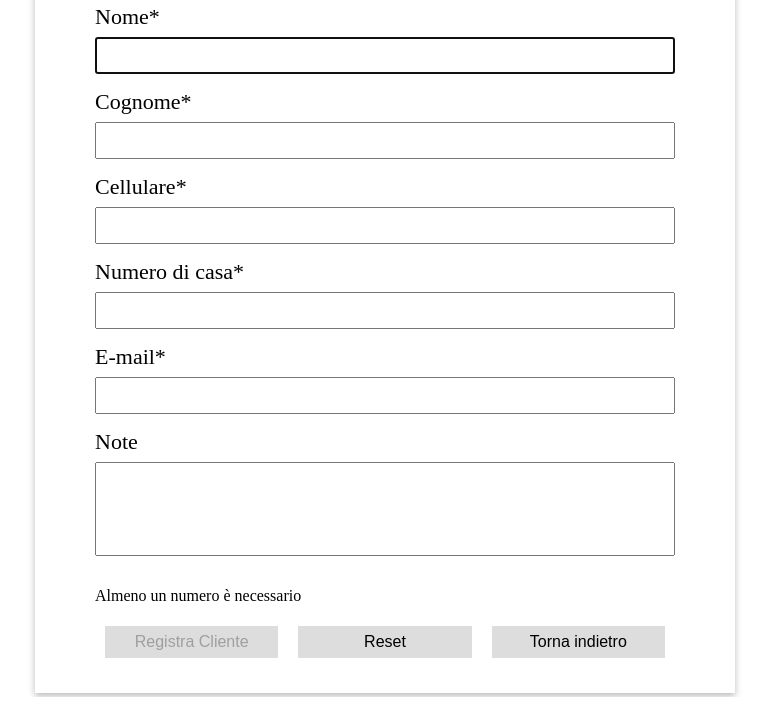
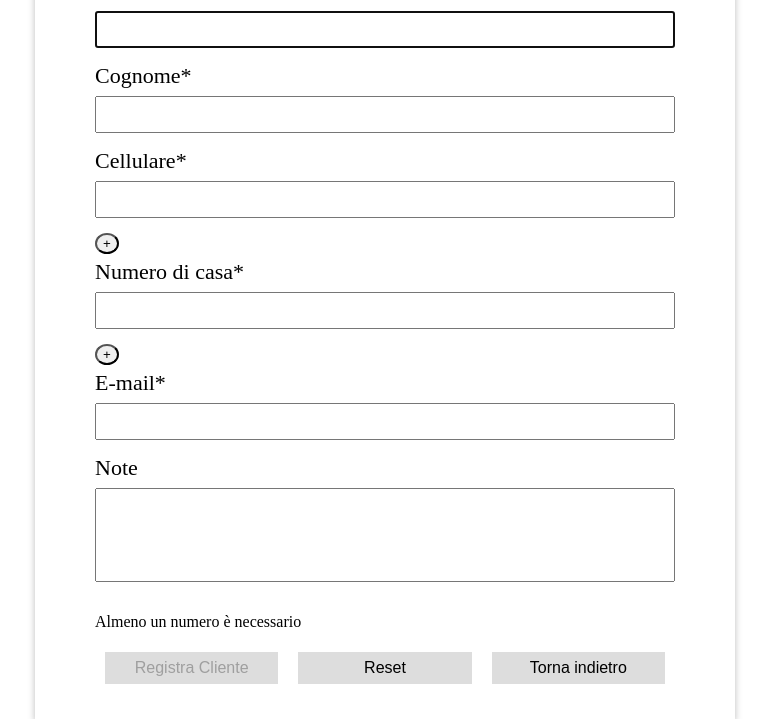
Before and after one commit to Marse9713/Lavoro_tesi, a plain HTML site: page gestionale_rhind/html/nuovo_utente.html in a window 1280 px wide. Shown: the part 103-822 px from the top of the page, without its empty margins (255-1024 px from the left). Before the commit the page ends 800 px from the top, so only its background shows below. Drawn offline with Linux system fonts and the light colour scheme.

Commit message:
aggiunta di nuovi input text e span

```diff
--- a/gestionale_rhind/css/nuovo_utente.css
+++ b/gestionale_rhind/css/nuovo_utente.css
@@ -58,3 +58,10 @@ body{
     border:none;
     background: #ddd;
 }
+
+.plus_cell{
+
+    border-radius: 50%;
+    margin-bottom: 5px;
+
+}
--- a/gestionale_rhind/html/nuovo_utente.html
+++ b/gestionale_rhind/html/nuovo_utente.html
@@ -40,14 +40,26 @@
             <input type="text" name="surname" id="surname" autocomplete="off" onkeydown="nexts(event)">
         </div>
 
-        <div class="phone text-field">
+        <div class="phone text-field" id="cell">
             <label>Cellulare*</label>
             <input name="phone" id="phone" autocomplete="off" onkeydown="nextc(event)" oninput="this.value = this.value.replace(/[^0-9.]/g, '').replace(/(\..*)\./g, '$1');">
         </div>
 
-        <div class="text-field">
+        <div class="plus_c">
+
+            <button class=" plus_cell" type="submit" name="plusc" id="plusc" onkeydown="addc(event)" onmousedown="addcm()">+</button>
+
+        </div>
+
+        <div class="text-field" id="hphone">
             <label>Numero di casa*</label>
             <input name="hphone" id="hphone" autocomplete="off" onkeydown="nexth(event)" oninput="this.value = this.value.replace(/[^0-9.]/g, '').replace(/(\..*)\./g, '$1');">
+        </div>
+
+        <div class="plus_h">
+
+            <button class=" plus_cell" type="submit" name="plusc" id="plusc" onkeydown="addh(event)" onmousedown="addhm()">+</button>
+
         </div>
 
         <div class="text-field email">
--- a/gestionale_rhind/js/nuovo_utente.js
+++ b/gestionale_rhind/js/nuovo_utente.js
@@ -1,6 +1,28 @@
 const mailformat = /^\w+([\.-]?\w+)*@\w+([\.-]?\w+)*(\.\w{2,3})+$/;
 
 //go back
+
+function addc(e){
+
+    key = e.keyCode;
+
+    if(key == 13){
+
+        var addid = addid++;
+        var txtNewInputBox = document.createElement('input');
+        txtNewInputBox.id = "phone_" + addid;
+        txtNewInputBox.innerHTML += "<input name='phone'  autocomplete='off' onkeydown='nexth(event)' oninput='this.value = this.value.replace(/[^0-9.]/g, '').replace(/(\..*)\./g, '$1');>";
+        var span = document.createElement('button');
+        span.innerHTML += "<span name='dellphone'>";
+        document.getElementById("cell").appendChild(txtNewInputBox);
+        document.getElementById("cell").appendChild(span);
+        document.getElementById("phone_" + addid).focus();
+
+    }
+
+
+}
+
 function back(e){
 
     var key = e.keyCode;
```
